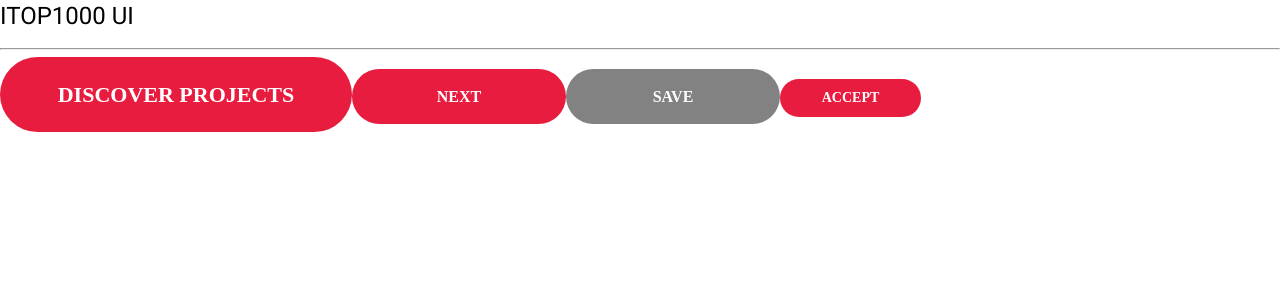
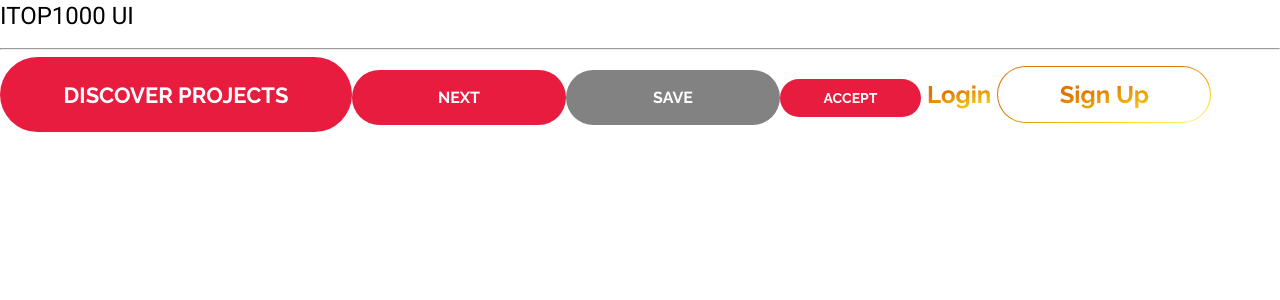
Before and after one commit to tergog/itop1000-front-2.0, an Angular app: page / in a window 1280 px wide. Shown: the top 300 px of the page. Built offline with nearby package versions, Linux system fonts and the light colour scheme.

Commit message:
added login && signUp buttons

```diff
--- a/src/app/app.component.html
+++ b/src/app/app.component.html
@@ -2,4 +2,9 @@
   <h1>ITOP1000 UI</h1>
 </div>
 <hr>
-<app-button [buttonParameters]="buttonParameters"></app-button>
+<app-button [buttonParameters]="objButtonParameters.big"></app-button>
+<app-button [buttonParameters]="objButtonParameters.medium"></app-button>
+<app-button [buttonParameters]="objButtonParameters.disable"></app-button>
+<app-button [buttonParameters]="objButtonParameters.small"></app-button>
+<app-button [buttonParameters]="objButtonParameters.login"></app-button>
+<app-button [buttonParameters]="objButtonParameters.signUp"></app-button>
--- a/src/app/app.component.ts
+++ b/src/app/app.component.ts
@@ -8,10 +8,44 @@ import { Component } from '@angular/core';
 export class AppComponent {
   title = 'ITOP1000-FRONT2';
 
-  buttonParameters = {
-    text: 'Discover Projects',
-    type: '',
-    view: 'big',
-    disabled: false
-  }
+  objButtonParameters = {
+    big: {
+      text: 'Discover Projects',
+      type: '',
+      view: 'big',
+      disabled: false
+    },
+    medium: {
+      text: 'Next',
+      type: '',
+      view: 'medium',
+      disabled: false
+    },
+    disable: {
+      text: 'Save',
+      type: '',
+      view: 'medium',
+      disabled: true
+    },
+    small: {
+      text: 'Accept',
+      type: '',
+      view: 'small',
+      disabled: false
+    },
+    login: {
+      text: 'Login',
+      type: '',
+      view: 'login',
+      disabled: false,
+      href: ''
+    },
+    signUp: {
+      text: 'Sign Up',
+      type: '',
+      view: 'sign-up',
+      disabled: false,
+      href: ''
+    },
+  };
 }
--- a/src/app/shared/custom-ui/button/button.component.html
+++ /dev/null
@@ -1,21 +0,0 @@
-<button *ngIf="_buttonParameters.view === EButtonView.Big"
-        [type]="_buttonParameters.type"
-        [disabled]="_buttonParameters.disabled"
-        class="btn btn__big">
-  {{_buttonParameters.text}}
-</button>
-<!--<button *ngIf="_buttonParameters.view === EButtonView.Medium"-->
-<!--        [type]="_buttonParameters.type"-->
-<!--        [disabled]="_buttonParameters.disabled"-->
-<!--        class="btn btn__big">-->
-<!--  {{_buttonParameters.text}}-->
-<!--</button>-->
-<!--<button *ngIf="_buttonParameters.view === EButtonView.Small"-->
-<!--        [type]="_buttonParameters.type"-->
-<!--        [disabled]="_buttonParameters.disabled"-->
-<!--        class="btn btn__big">-->
-<!--  {{_buttonParameters.text}}-->
-<!--</button>-->
-<button class="btn btn__medium">Next</button>
-<button class="btn btn__medium" disabled>Save</button>
-<button class="btn btn__small">Accept</button>
--- a/src/app/shared/custom-ui/button/button.component.scss
+++ /dev/null
@@ -1,31 +0,0 @@
-@import "src/assets/scss/mixins";
-
-button.btn {
-  @include setFontParams($fontFamily, normal, bold, 18px);
-  text-align: center;
-  text-transform: uppercase;
-  color: $buttonColor;
-  background: $buttonBackground;
-  border: none;
-  cursor: pointer;
-  border-radius: 50px;
-
-  &__big {
-    @include setButtonSize(352px, 75px, 22px);
-  }
-
-  &__medium {
-    @include setButtonSize(214px, 55px, 16px);
-  }
-
-  &__small {
-    @include setButtonSize(141px, 38px, 14px);
-  }
-
-  &:hover {
-    background: $buttonHoverBackground;
-  }
-  &[disabled]{
-    background: $buttonDisabledBackground;
-  }
-}
--- a/src/app/shared/custom-ui/button/button.enums.ts
+++ b/src/app/shared/custom-ui/button/button.enums.ts
@@ -1,5 +1,7 @@
 export enum EButtonView {
   Big = 'big',
   Medium = 'medium',
-  Small = 'small'
+  Small = 'small',
+  Login = 'login',
+  SignUp = 'sign-up'
 }
--- a/src/app/shared/custom-ui/button/button.interfaces.ts
+++ b/src/app/shared/custom-ui/button/button.interfaces.ts
@@ -3,4 +3,5 @@ export interface IButtonParameters {
   text: string;
   view: string;
   disabled: boolean;
+  href?: string;
 }
--- /dev/null
+++ b/src/app/shared/custom-ui/button/component/button.component.html
@@ -0,0 +1,42 @@
+<button *ngIf="_buttonParameters.view === EButtonView.Big"
+        [type]="_buttonParameters.type"
+        [disabled]="_buttonParameters.disabled"
+        class="btn btn__big">
+  {{_buttonParameters.text}}
+</button>
+
+<button *ngIf="_buttonParameters.view === EButtonView.Medium"
+        [type]="_buttonParameters.type"
+        [disabled]="_buttonParameters.disabled"
+        class="btn btn__medium">
+  {{_buttonParameters.text}}
+</button>
+
+<button *ngIf="_buttonParameters.view === EButtonView.Small"
+        [type]="_buttonParameters.type"
+        [disabled]="_buttonParameters.disabled"
+        class="btn btn__small">
+  {{_buttonParameters.text}}
+</button>
+
+<a *ngIf="_buttonParameters.view === EButtonView.Login"
+   [routerLink]="[_buttonParameters.href]"
+   class="link link__login">
+  <button
+          [type]="_buttonParameters.type"
+          [disabled]="_buttonParameters.disabled"
+          class="btn btn__login">
+    {{_buttonParameters.text}}
+  </button>
+</a>
+
+<a *ngIf="_buttonParameters.view === EButtonView.SignUp"
+   [routerLink]="[_buttonParameters.href]"
+   class="link link__sign-up">
+  <button
+    [type]="_buttonParameters.type"
+    [disabled]="_buttonParameters.disabled"
+    class="btn btn__sign-up">
+    {{_buttonParameters.text}}
+  </button>
+</a>
--- /dev/null
+++ b/src/app/shared/custom-ui/button/component/button.component.scss
@@ -0,0 +1,94 @@
+@import "src/assets/scss/mixins";
+
+button.btn {
+  @include setFontParams($fontFamily, 500, bold, 18px);
+  text-align: center;
+  cursor: pointer;
+
+  // standart
+  &__big,
+  &__medium,
+  &__small {
+    text-transform: uppercase;
+    color: $buttonColor;
+    background: $buttonBackground;
+    border: none;
+    border-radius: 50px;
+  }
+
+  &__big:hover,
+  &__medium:hover,
+  &__small:hover {
+    background: $buttonHoverBackground;
+  }
+
+  &__big[disabled],
+  &__medium[disabled],
+  &__small[disabled] {
+    background: $buttonDisabledBackground;
+  }
+
+  &__big {
+    font-weight: 700;
+    @include setButtonSize(352px, 75px, 22px);
+  }
+
+  &__medium {
+    @include setButtonSize(214px, 55px, 16px);
+  }
+
+  &__small {
+    @include setButtonSize(141px, 38px, 14px);
+  }
+
+  // button (login, sign up)
+  &__login, &__sign-up {
+    background: transparent;
+  }
+
+  &__login {
+    border: none;
+    @include setButtonSize(auto, 55px, 24px);
+    background: $textGradient;
+    -webkit-background-clip: text;
+    -webkit-text-fill-color: transparent;
+  }
+
+  &__sign-up {
+    border: none;
+    background: $textGradient;
+    -webkit-background-clip: text;
+    -webkit-text-fill-color: transparent;
+    @include setButtonSize(214px, 55px, 24px);
+  }
+}
+
+// link
+a.link{
+  box-sizing: border-box;
+  text-decoration: none;
+  &__sign-up,&__login{
+    display: inline-flex;
+    justify-content: center;
+    align-items: center;
+  }
+  &__sign-up{
+    max-width: 214px;
+    background:
+      linear-gradient($white,$white) padding-box,
+      $borderGradient border-box;
+    border: 1px solid transparent;
+    border-radius: 50px;
+  }
+  &__sign-up:hover{
+    border-width: 4px;
+  }
+  &__login:hover{
+    display: inline;
+    text-decoration: none;
+    background-image: linear-gradient(transparent, transparent),linear-gradient(transparent, transparent),$textGradient;
+    background-repeat: no-repeat;
+    background-position: 120%, 122%, 0 130%;
+    background-size: 100% 6px;
+  }
+}
--- a/src/app/shared/custom-ui/button/button.component.ts
+++ b/src/app/shared/custom-ui/button/component/button.component.ts
@@ -1,7 +1,7 @@
 import { Component, Input, OnInit } from '@angular/core';
 
-import { EButtonView } from './button.enums';
-import { IButtonParameters } from './button.interfaces';
+import { EButtonView } from '../button.enums';
+import { IButtonParameters } from '../button.interfaces';
 
 @Component({
   selector: 'app-button',
--- a/src/assets/scss/variables.scss
+++ b/src/assets/scss/variables.scss
@@ -1,7 +1,19 @@
-$fontFamily: Raleway;
+@import url('https://fonts.googleapis.com/css2?family=Raleway:wght@400;500;700&display=swap');
+
+$fontFamily: 'Raleway', sans-serif;
 
 // Buttons
 $buttonColor: #FFFFFF;
 $buttonBackground: #E81C3F;
 $buttonHoverBackground: #B91C37;
 $buttonDisabledBackground: #828282;
+
+// Link Buttons
+$borderGradient: linear-gradient(164.88deg, #E07504 41.53%, #E07504 41.54%, #FBDF15 79.69%, #FFFFFF 112.9%);
+
+// Text
+$textGradient: linear-gradient(164.88deg, #E07504 41.53%, #FBDF15 79.69%, #FFFFFF 112.9%);
+
+
+// Colors
+$white: #FFFFFF;
```
Also changed, not shown: src/app/shared/custom-ui/button/button.module.ts (added, +18 -0 lines), src/app/shared/custom-ui/custom-ui.module.ts (+6 -7 lines), 1 other file (tests, documents, lock files or other folders).
